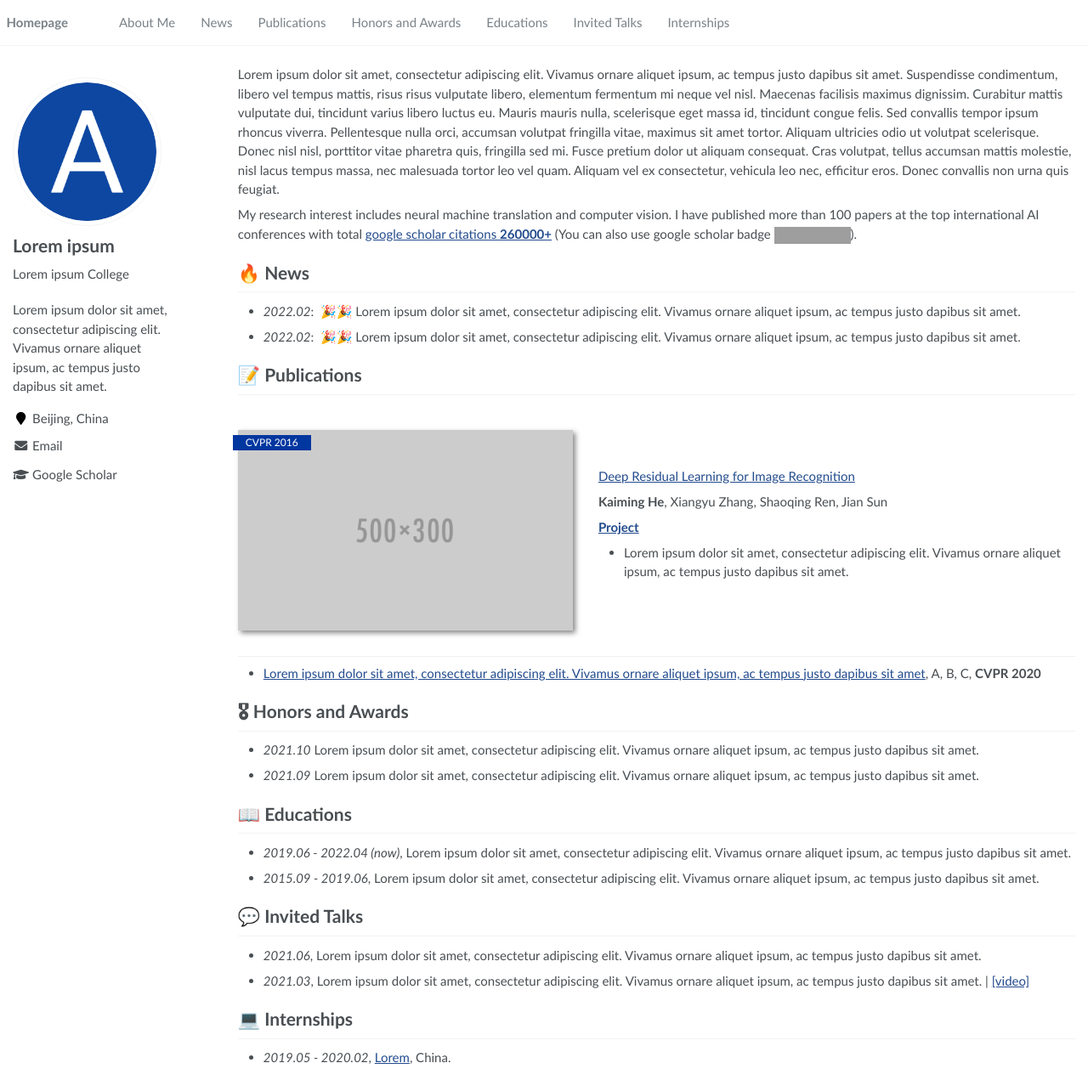
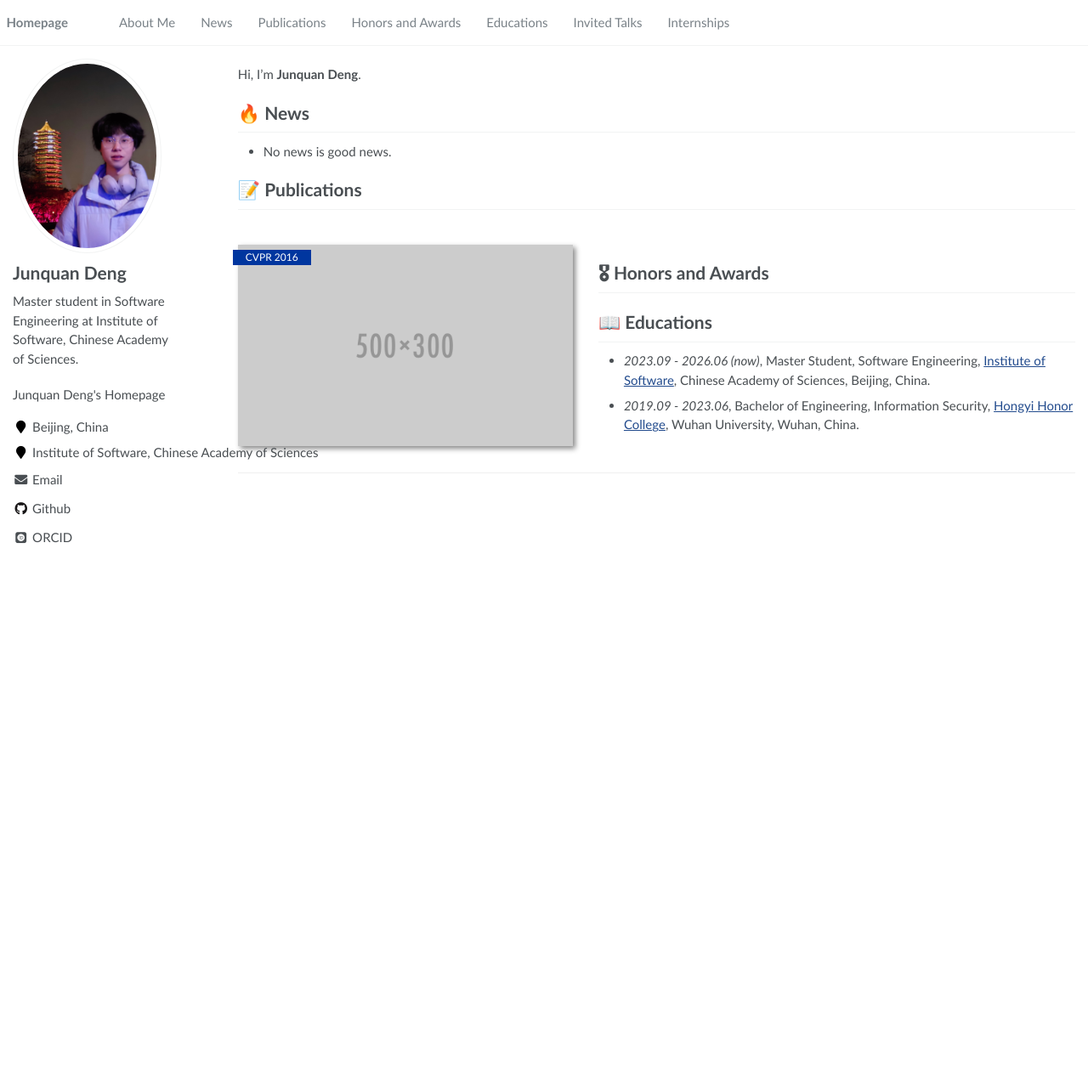
Before and after one commit to pvz122/pvz122.github.io, a Jekyll site: the page built from _pages/about.md, in a window 1280 px wide and 1271 px high. Shown: the whole window at 85% size. Built offline with Jekyll 4.4.1, drawn with Linux system fonts in a browser that asks for light colours; some web fonts are replaced; grey boxes are pictures that could not be loaded.

Commit message:
add personal info

```diff
--- a/_config.yml
+++ b/_config.yml
@@ -6,9 +6,9 @@
 # `jekyll serve`. If you change this file, please restart the server process.
 
 # Site Settings
-title                    : "Lorem ipsum"
-description              : "Lorem ipsum dolor sit amet, consectetur adipiscing elit. Vivamus ornare aliquet ipsum, ac tempus justo dapibus sit amet. "
-repository               : "RayeRen/acad-homepage.github.io"
+title                    : "Junquan Deng"
+description              : "Junquan Deng's Homepage"
+repository               : "pvz122/pvz122.github.io"
 google_scholar_stats_use_cdn : true
 
 # google analytics
@@ -21,14 +21,14 @@ baidu_site_verification  :  # get baidu_site_verification from https://ziyuan.ba
 
 # Site Author
 author:
-  name             : "Lorem ipsum"
-  avatar           : "images/android-chrome-512x512.png"
-  bio              : "Lorem ipsum College"
+  name             : "Junquan Deng"
+  avatar           : "images/avatar.jpg"
+  bio              : "Master student in Software Engineering at Institute of Software, Chinese Academy of Sciences."
   location         : "Beijing, China"
-  employer         :
+  employer         : "Institute of Software, Chinese Academy of Sciences"
   pubmed           :
-  googlescholar    : "https://scholar.google.com/citations?user=YOUR_GOOGLE_SCHOLAR_ID"
-  email            : "Lorem@ipsum.com"
+  googlescholar    :
+  email            : "dengjunquan2024@iscas.ac.cn"
   researchgate     :  # e.g., "https://www.researchgate.net/profile/yourprofile"
   uri              :
   bitbucket        :
@@ -37,7 +37,7 @@ author:
   flickr           :
   facebook         :
   foursquare       :
-  github           : # e.g., "github username"
+  github           : "pvz122"
   google_plus      :
   keybase          :
   instagram        :
@@ -45,7 +45,7 @@ author:
   lastfm           :
   linkedin         : # e.g., "linkedin username"
   dblp             : # e.g., "https://dblp.org/pid/xx/xxxx.html"
-  orcid            : # e.g., "https://orcid.org/xxxx"
+  orcid            : "https://orcid.org/0009-0007-0507-426X" # e.g., "https://orcid.org/xxxx"
   pinterest        :
   soundcloud       :
   stackoverflow    : # http://stackoverflow.com/users/123456/username
--- a/_pages/about.md
+++ b/_pages/about.md
@@ -8,30 +8,20 @@ redirect_from:
   - /about.html
 ---
 
-{% if site.google_scholar_stats_use_cdn %}
-{% assign gsDataBaseUrl = "https://cdn.jsdelivr.net/gh/" | append: site.repository | append: "@" %}
-{% else %}
-{% assign gsDataBaseUrl = "https://raw.githubusercontent.com/" | append: site.repository | append: "/" %}
-{% endif %}
-{% assign url = gsDataBaseUrl | append: "google-scholar-stats/gs_data_shieldsio.json" %}
-
 <span class='anchor' id='about-me'></span>
 
-Lorem ipsum dolor sit amet, consectetur adipiscing elit. Vivamus ornare aliquet ipsum, ac tempus justo dapibus sit amet. Suspendisse condimentum, libero vel tempus mattis, risus risus vulputate libero, elementum fermentum mi neque vel nisl. Maecenas facilisis maximus dignissim. Curabitur mattis vulputate dui, tincidunt varius libero luctus eu. Mauris mauris nulla, scelerisque eget massa id, tincidunt congue felis. Sed convallis tempor ipsum rhoncus viverra. Pellentesque nulla orci, accumsan volutpat fringilla vitae, maximus sit amet tortor. Aliquam ultricies odio ut volutpat scelerisque. Donec nisl nisl, porttitor vitae pharetra quis, fringilla sed mi. Fusce pretium dolor ut aliquam consequat. Cras volutpat, tellus accumsan mattis molestie, nisl lacus tempus massa, nec malesuada tortor leo vel quam. Aliquam vel ex consectetur, vehicula leo nec, efficitur eros. Donec convallis non urna quis feugiat.
-
-My research interest includes neural machine translation and computer vision. I have published more than 100 papers at the top international AI conferences with total <a href='https://scholar.google.com/citations?user=DhtAFkwAAAAJ'>google scholar citations <strong><span id='total_cit'>260000+</span></strong></a> (You can also use google scholar badge <a href='https://scholar.google.com/citations?user=DhtAFkwAAAAJ'><img src="https://img.shields.io/endpoint?url={{ url | url_encode }}&logo=Google%20Scholar&labelColor=f6f6f6&color=9cf&style=flat&label=citations"></a>).
-
+Hi, I'm **Junquan Deng**.
 
 # 🔥 News
-- *2022.02*: &nbsp;🎉🎉 Lorem ipsum dolor sit amet, consectetur adipiscing elit. Vivamus ornare aliquet ipsum, ac tempus justo dapibus sit amet.
-- *2022.02*: &nbsp;🎉🎉 Lorem ipsum dolor sit amet, consectetur adipiscing elit. Vivamus ornare aliquet ipsum, ac tempus justo dapibus sit amet.
+- No news is good news.
+
 
 # 📝 Publications
 
 <div class='paper-box'><div class='paper-box-image'><div><div class="badge">CVPR 2016</div><img src='images/500x300.png' alt="sym" width="100%"></div></div>
 <div class='paper-box-text' markdown="1">
 
-[Deep Residual Learning for Image Recognition](https://openaccess.thecvf.com/content_cvpr_2016/papers/He_Deep_Residual_Learning_CVPR_2016_paper.pdf)
+<!-- [Deep Residual Learning for Image Recognition](https://openaccess.thecvf.com/content_cvpr_2016/papers/He_Deep_Residual_Learning_CVPR_2016_paper.pdf)
 
 **Kaiming He**, Xiangyu Zhang, Shaoqing Ren, Jian Sun
 
@@ -40,19 +30,12 @@ My research interest includes neural machine translation and computer vision. I
 </div>
 </div>
 
-- [Lorem ipsum dolor sit amet, consectetur adipiscing elit. Vivamus ornare aliquet ipsum, ac tempus justo dapibus sit amet](https://github.com), A, B, C, **CVPR 2020**
+- [Lorem ipsum dolor sit amet, consectetur adipiscing elit. Vivamus ornare aliquet ipsum, ac tempus justo dapibus sit amet](https://github.com), A, B, C, **CVPR 2020** -->
 
 # 🎖 Honors and Awards
-- *2021.10* Lorem ipsum dolor sit amet, consectetur adipiscing elit. Vivamus ornare aliquet ipsum, ac tempus justo dapibus sit amet.
-- *2021.09* Lorem ipsum dolor sit amet, consectetur adipiscing elit. Vivamus ornare aliquet ipsum, ac tempus justo dapibus sit amet.
+<!-- - *2021.10* Lorem ipsum dolor sit amet, consectetur adipiscing elit. Vivamus ornare aliquet ipsum, ac tempus justo dapibus sit amet.
+- *2021.09* Lorem ipsum dolor sit amet, consectetur adipiscing elit. Vivamus ornare aliquet ipsum, ac tempus justo dapibus sit amet.  -->
 
 # 📖 Educations
-- *2019.06 - 2022.04 (now)*, Lorem ipsum dolor sit amet, consectetur adipiscing elit. Vivamus ornare aliquet ipsum, ac tempus justo dapibus sit amet.
-- *2015.09 - 2019.06*, Lorem ipsum dolor sit amet, consectetur adipiscing elit. Vivamus ornare aliquet ipsum, ac tempus justo dapibus sit amet.
-
-# 💬 Invited Talks
-- *2021.06*, Lorem ipsum dolor sit amet, consectetur adipiscing elit. Vivamus ornare aliquet ipsum, ac tempus justo dapibus sit amet.
-- *2021.03*, Lorem ipsum dolor sit amet, consectetur adipiscing elit. Vivamus ornare aliquet ipsum, ac tempus justo dapibus sit amet.  \| [\[video\]](https://github.com/)
-
-# 💻 Internships
-- *2019.05 - 2020.02*, [Lorem](https://github.com/), China.
+- *2023.09 - 2026.06 (now)*, Master Student, Software Engineering, [Institute of Software](http://www.iscas.ac.cn), Chinese Academy of Sciences, Beijing, China.
+- *2019.09 - 2023.06*, Bachelor of Engineering, Information Security, [Hongyi Honor College](https://hyxt.whu.edu.cn), Wuhan University, Wuhan, China.
```
Also changed, not shown: images/avatar.jpg (added).
